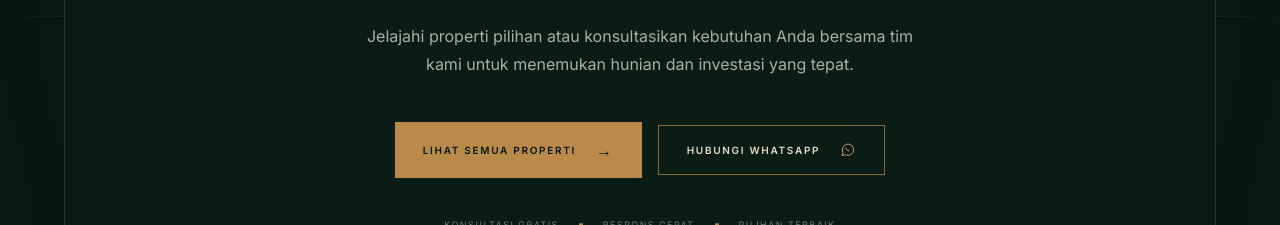
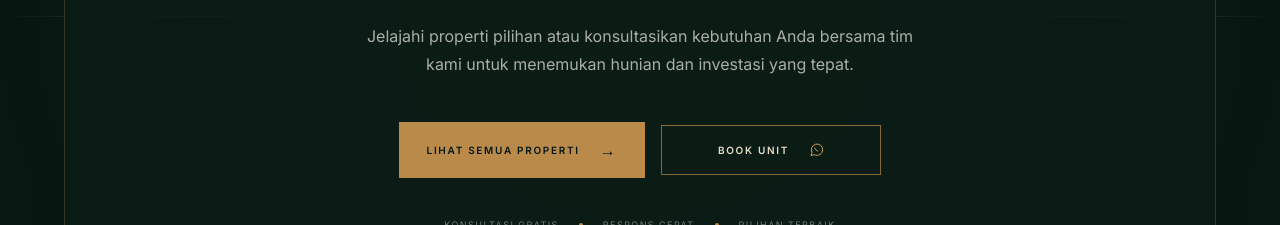
Before and after one commit to arthilandadmin1-blip/DagoHeight, a Next.js app: page / in a window 1280 px wide. Shown: the part 5160-5385 px from the top of the page. Built offline with nearby package versions, Linux system fonts and the light colour scheme; no server answers; the database is empty.

Commit message:
book unit

```diff
--- a/app/page.tsx
+++ b/app/page.tsx
@@ -49,7 +49,7 @@ export default function Home() {
     <nav className="hidden md:flex items-center text-sm text-white/80">
       {[
         ["Beranda", "#beranda"],
-        ["Properti", "#properti"],
+        ["Properti", "#properties"],
         ["Lokasi", "#lokasi"],
         ["Tentang", "#tentang"],
         ["Kontak", "#kontak"],
@@ -886,7 +886,8 @@ export default function Home() {
       {/* CTA buttons */}
       <div className="flex flex-col items-center justify-center gap-4 sm:flex-row">
         <a
-          href="#properti"
+          href="#properties"
+
           className="group inline-flex min-w-[220px] items-center justify-center gap-5 bg-[#B98A4A] px-7 py-4 text-[10px] font-semibold uppercase tracking-[0.17em] text-[#071712] transition-all duration-300 hover:bg-[#D0A766]"
         >
           Lihat Semua Properti
@@ -902,7 +903,7 @@ export default function Home() {
           rel="noopener noreferrer"
           className="group inline-flex min-w-[220px] items-center justify-center gap-5 border border-[#B98A4A]/70 px-7 py-4 text-[10px] font-semibold uppercase tracking-[0.17em] text-[#E8DDC8] transition-all duration-300 hover:border-[#B98A4A] hover:bg-[#B98A4A]/10"
         >
-          Hubungi WhatsApp
+          Book Unit
 
           <svg
             viewBox="0 0 24 24"
```
